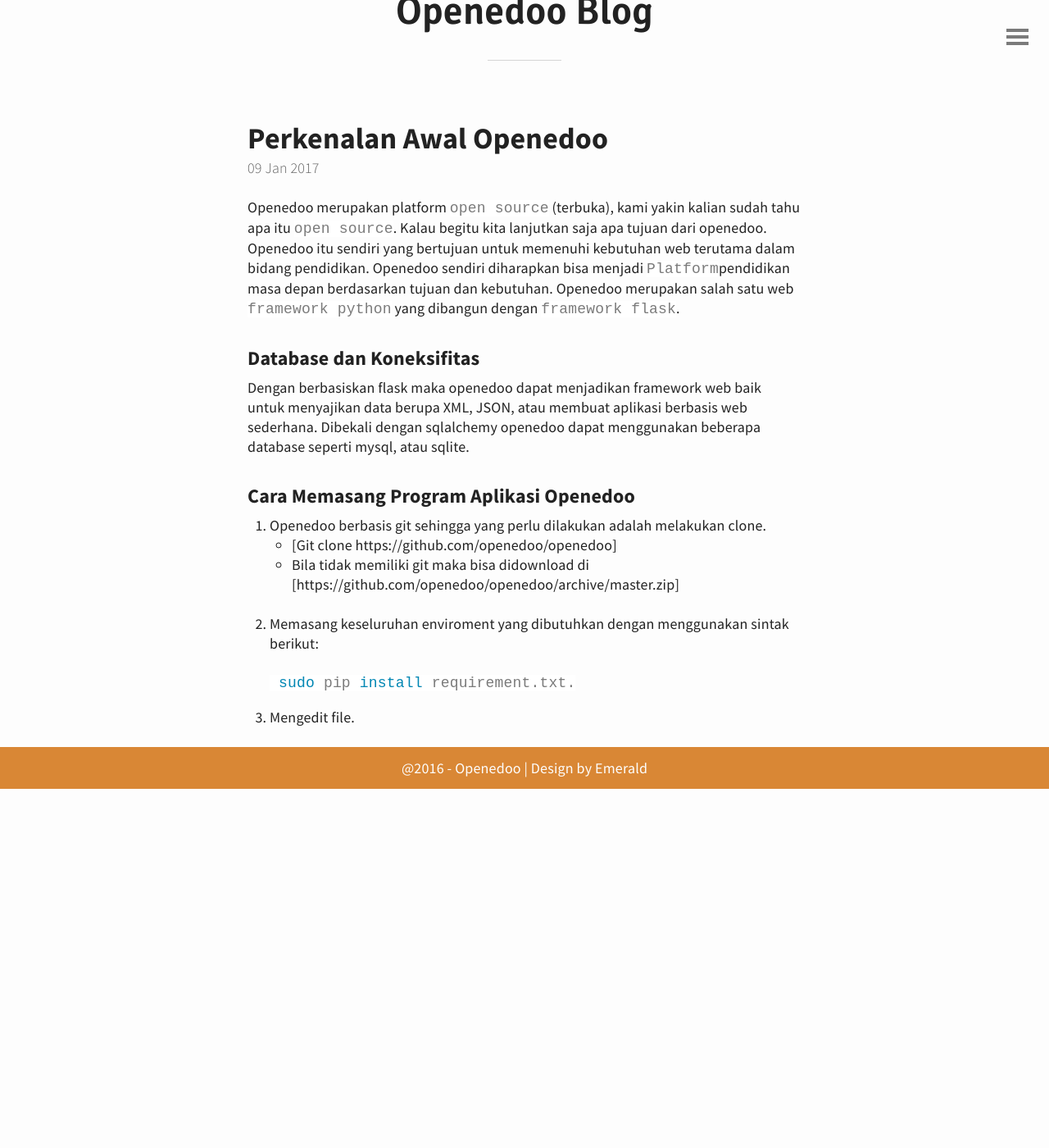
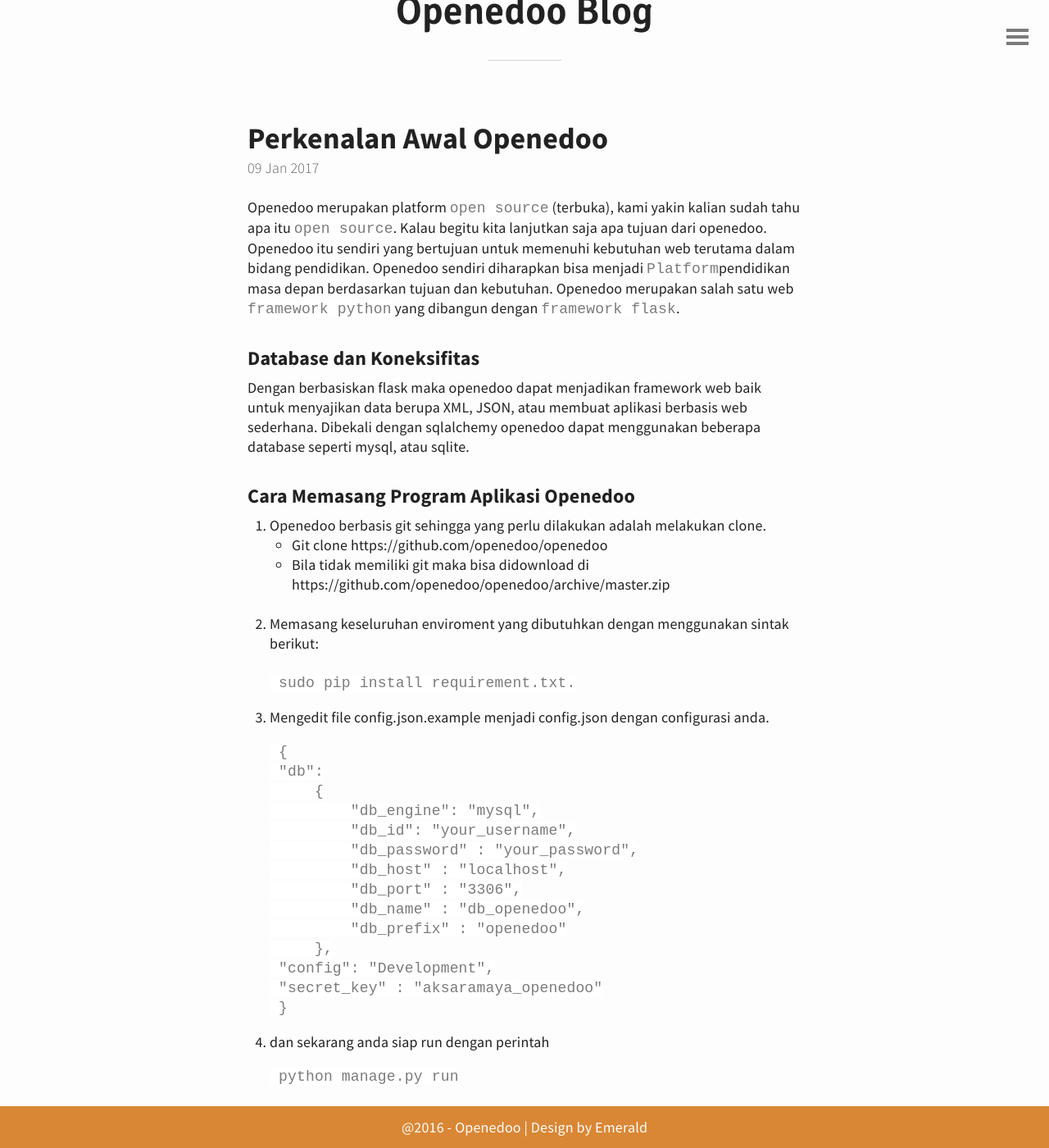
Before and after one commit to openedoo/blog-openedoo.github.io, a Jekyll site: the page built from _posts/2017-01-09-Perkenalan-Awal.md, in a window 1280 px wide and 1400 px high, scrolled down 118 px. Shown: the whole window at 82% size. Built offline with Jekyll 4.4.1, drawn with Linux system fonts in a browser that asks for light colours; before the commit the page ends 1080 px from its top, so only the background shows below that.

Commit message:
blog 09/01/2017

````diff
--- a/_posts/2017-01-09-Perkenalan-Awal.md
+++ b/_posts/2017-01-09-Perkenalan-Awal.md
@@ -11,13 +11,33 @@ Dengan berbasiskan flask maka openedoo dapat menjadikan framework web baik untuk
 ### Cara Memasang Program Aplikasi Openedoo
 
 1. Openedoo berbasis git sehingga yang perlu dilakukan adalah melakukan clone.
-   * [Git clone https://github.com/openedoo/openedoo]
-   * Bila tidak memiliki git maka bisa didownload di [https://github.com/openedoo/openedoo/archive/master.zip]
+   * Git clone https://github.com/openedoo/openedoo
+   * Bila tidak memiliki git maka bisa didownload di https://github.com/openedoo/openedoo/archive/master.zip
 
 2. Memasang keseluruhan enviroment yang dibutuhkan dengan menggunakan sintak berikut:
 
-	```sh
+	```
 	sudo pip install requirement.txt.
 	```
 
-3. Mengedit file.
+3. Mengedit file config.json.example menjadi config.json dengan configurasi anda.
+	```
+	{
+    "db":
+        {
+            "db_engine": "mysql",
+            "db_id": "your_username",
+            "db_password" : "your_password",
+            "db_host" : "localhost",
+            "db_port" : "3306",
+            "db_name" : "db_openedoo",
+            "db_prefix" : "openedoo"
+        },
+    "config": "Development",
+    "secret_key" : "aksaramaya_openedoo"
+	}
+	```
+4. dan sekarang anda siap run dengan perintah
+	```
+	python manage.py run
+	```
````
